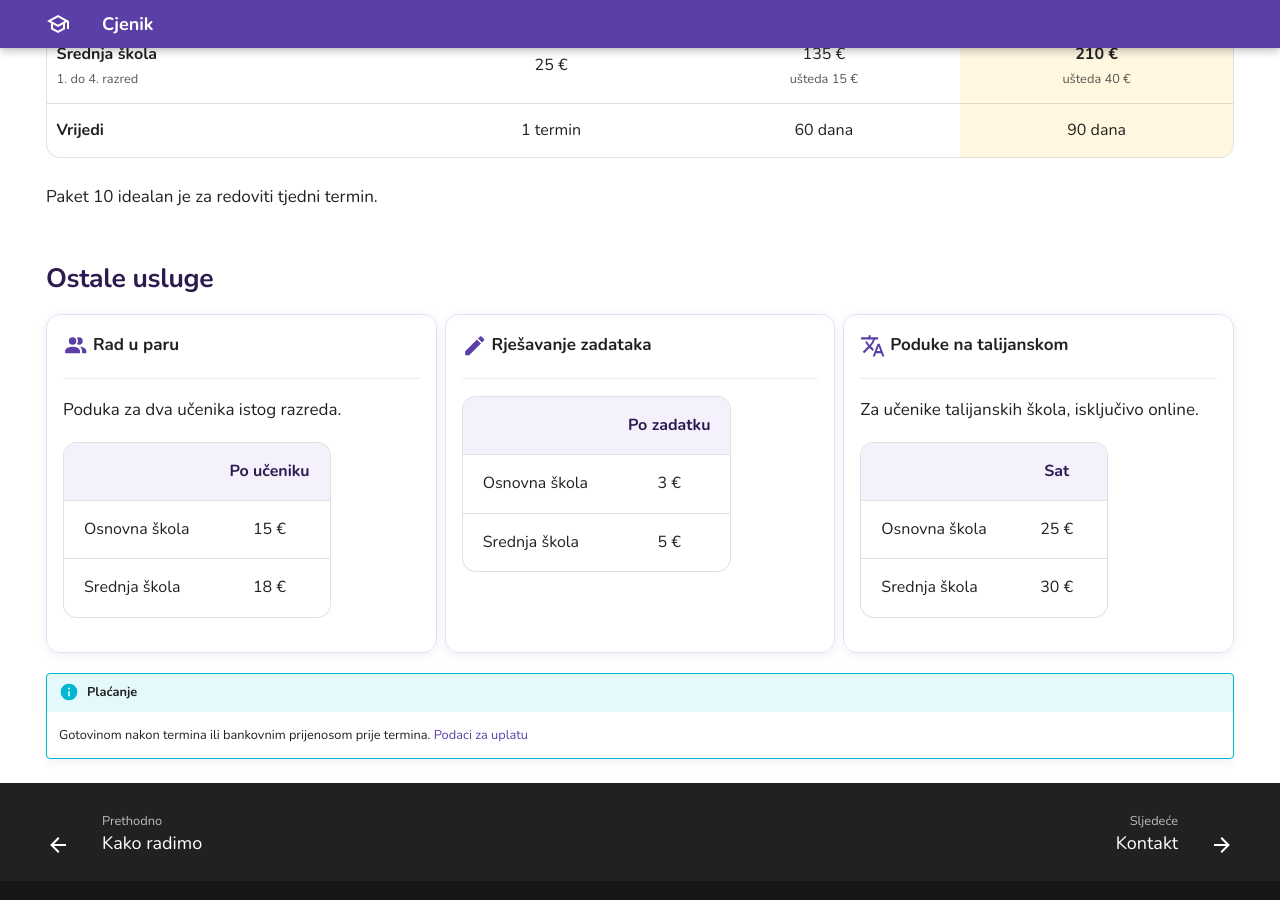
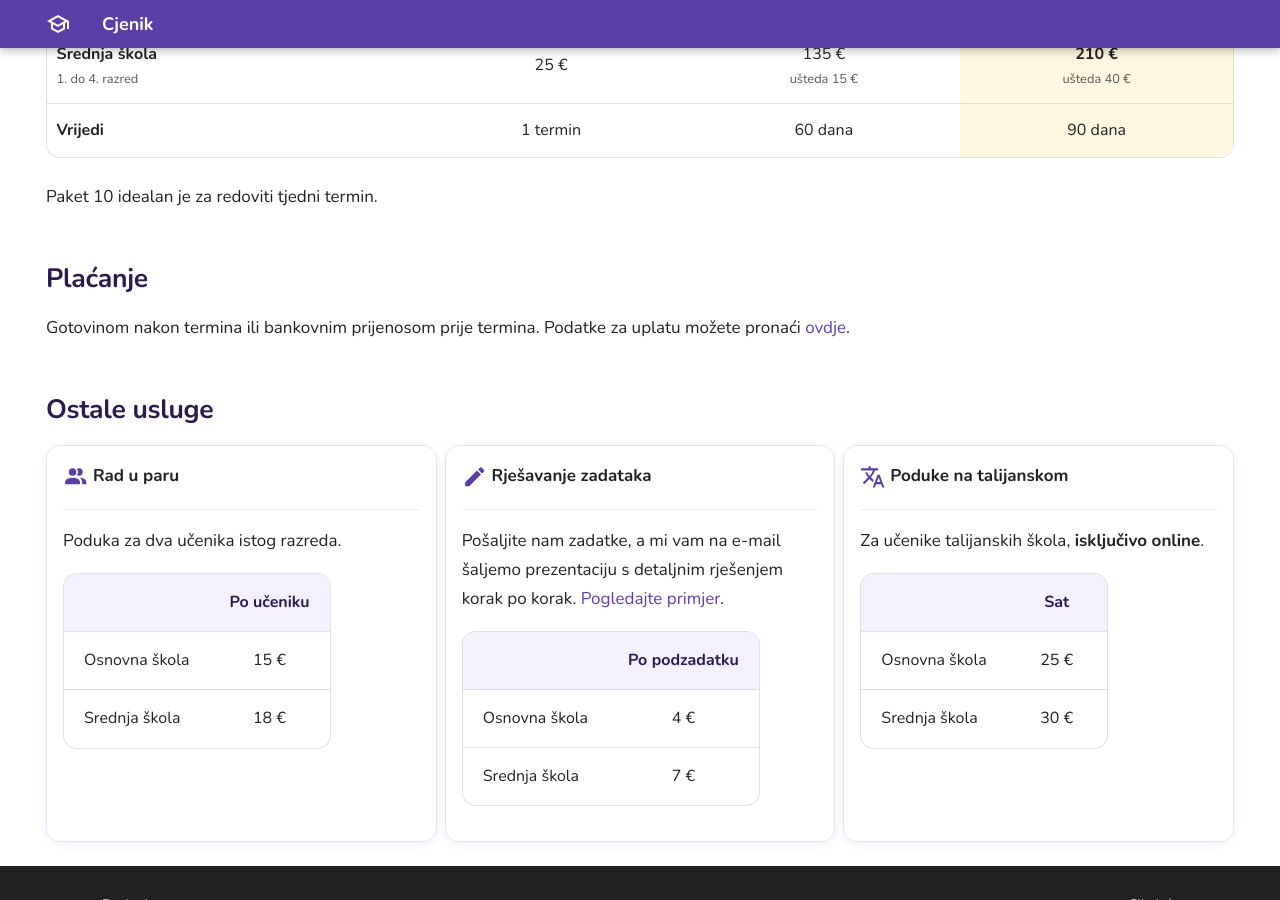
Before and after one commit to didaktra/didaktra.github.io, an MkDocs documentation site: the page built from docs/cjenik.md, in a window 1280 px wide and 900 px high, scrolled down 397 px. Built offline with MkDocs 1.6.1 and Material for MkDocs 9.7.7, drawn with Linux system fonts in a browser that asks for light colours.

Commit message:
rjesavanje zadataka + prezentacija

```diff
--- a/docs/cjenik.md
+++ b/docs/cjenik.md
@@ -44,6 +44,10 @@ Paketi se odnose na individualnu nastavu i plaćaju se unaprijed.
 
 Paket 10 idealan je za redoviti tjedni termin.
 
+## Plaćanje
+
+Gotovinom nakon termina ili bankovnim prijenosom prije termina. Podatke za uplatu možete pronaći [ovdje](placanje.md).
+
 ## Ostale usluge
 
 <div class="grid cards" markdown>
@@ -63,16 +67,18 @@ Paket 10 idealan je za redoviti tjedni termin.
 
     ---
 
-    | | Po zadatku |
+    Pošaljite nam zadatke, a mi vam na e-mail šaljemo prezentaciju s detaljnim rješenjem korak po korak. [Pogledajte primjer](files/primjer_rjesenja_kosi_hitac.pdf).
+
+    | | Po podzadatku |
     | :-- | :--: |
-    | Osnovna škola | 3 € |
-    | Srednja škola | 5 € |
+    | Osnovna škola | 4 € |
+    | Srednja škola | 7 € |
 
 -   :material-translate:{ .lg .middle } **Poduke na talijanskom**
 
     ---
 
-    Za učenike talijanskih škola, isključivo online.
+    Za učenike talijanskih škola, **isključivo online**.
 
     | | Sat |
     | :-- | :--: |
@@ -80,7 +86,3 @@ Paket 10 idealan je za redoviti tjedni termin.
     | Srednja škola | 30 € |
 
 </div>
-
-!!! info "Plaćanje"
-
-    Gotovinom nakon termina ili bankovnim prijenosom prije termina. [Podaci za uplatu](placanje.md)
```
Also changed, not shown: docs/index.md (+1 -1 lines), 1 other file.
